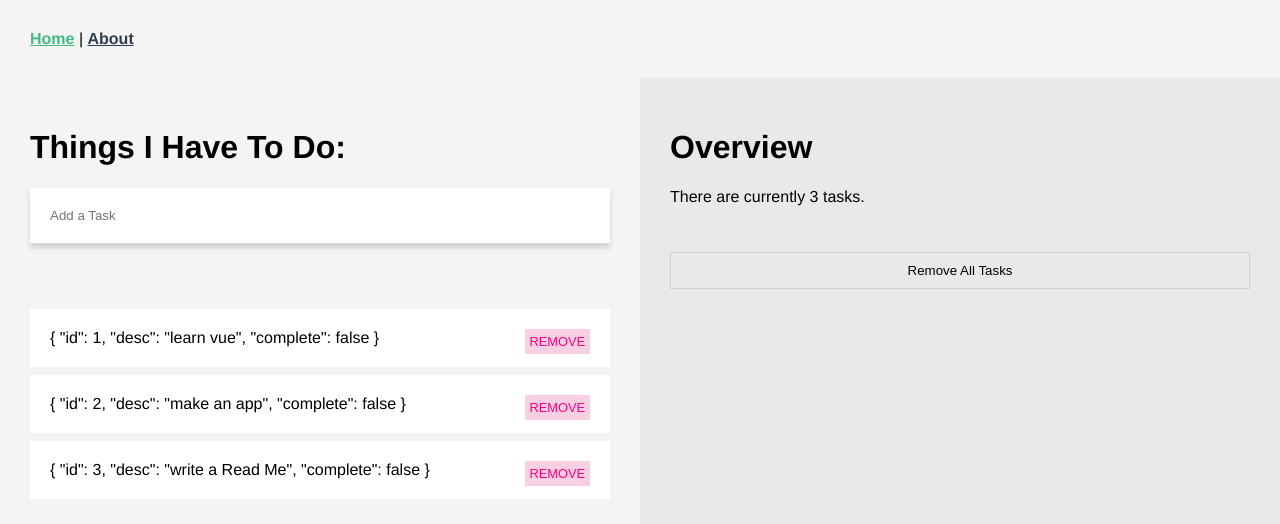
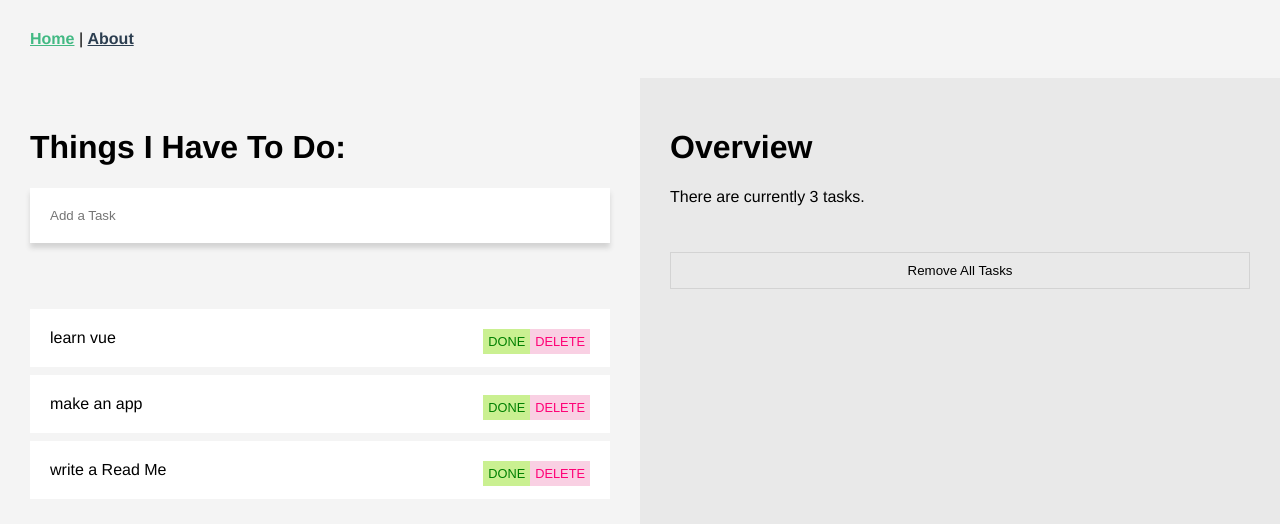
Before and after one commit to yakubova92/learn-vuex, a Vue app: page / in a window 1280 px wide. Shown: the top 524 px of the page. Built offline with nearby package versions, Linux system fonts and the light colour scheme.

Commit message:
added toggle complete functionality and styling

```diff
--- a/src/components/HelloWorld.vue
+++ b/src/components/HelloWorld.vue
@@ -6,9 +6,10 @@
         <input class="task-input" type="text" placeholder="Add a Task" v-model="newTask" />
       </form>
       <ul>
-        <li v-for="(task, index) in tasks" v-bind:key="index">
-          {{ task }}
-          <button v-on:click="removeTasks(index)" class="rm"> Remove </button>
+        <li v-for="task in tasks" v-bind:key="task.id" :class="{complete: task.complete}">
+          {{ task.desc }}
+          <button v-on:click="removeTasks(task.id)" class="rm"> Delete </button>
+          <button v-on:click="toggleTask(task)" class="done"> Done </button>
         </li>
       </ul>
     </div>
@@ -40,10 +41,11 @@ export default {
   },
   methods: {
     ...mapMutations([
-      'ADD_TASK'
+      'ADD_TASK',
+      'TOGGLE_COMPLETE'
     ]),
     ...mapActions([
-      'removeTask'
+      'removeTask',
     ]),
     addTask: function() {
       this.ADD_TASK(this.newTask)
@@ -51,7 +53,10 @@ export default {
     },
     removeTasks: function(task) {
       this.removeTask(task)
-    }
+    },
+    toggleTask: function(task) {
+      this.TOGGLE_COMPLETE(task)
+    },
   }
 }
 </script>
@@ -104,6 +109,17 @@ export default {
     outline: none;
   }
 
+  .done {
+    float: right;
+    text-transform: uppercase;
+    font-size: .8em;
+    background: rgb(202, 240, 145);
+    border: none;
+    padding: 5px;
+    color: green;
+    cursor:pointer;
+  }
+
   .rm {
     float: right;
     text-transform: uppercase;
@@ -115,4 +131,9 @@ export default {
     cursor:pointer;
   }
 
+  .complete {
+      text-decoration: line-through;
+      color: #555;
+  }
+
 </style>
--- a/src/store.js
+++ b/src/store.js
@@ -37,14 +37,21 @@ export default new Vuex.Store({
       - mutations must by synchronous
   */
   mutations: {
-    ADD_TASK: (state, task) => {
-      state.tasks.push(task)
+    ADD_TASK: (state, taskDesc) => {
+      const id = state.tasks.length + 1;
+      const newTask = {id, desc: taskDesc, complete: false}
+      state.tasks.push(newTask)
     },
-    REMOVE_TASK: (state, task) => {
-      state.tasks.splice(task, 1)
+    REMOVE_TASK: (state, payload) => {
+      const index = state.tasks.findIndex(task => task.id === payload);
+      state.tasks.splice(index, 1);
     },
     REMOVE_ALL: (state) => {
       state.tasks = [];
+    },
+    TOGGLE_COMPLETE: (state, payload) => {
+      const item = state.tasks.find(task => task.id === payload.id);
+      item.complete = !item.complete;
     }
   },
   /* About Actions
```
